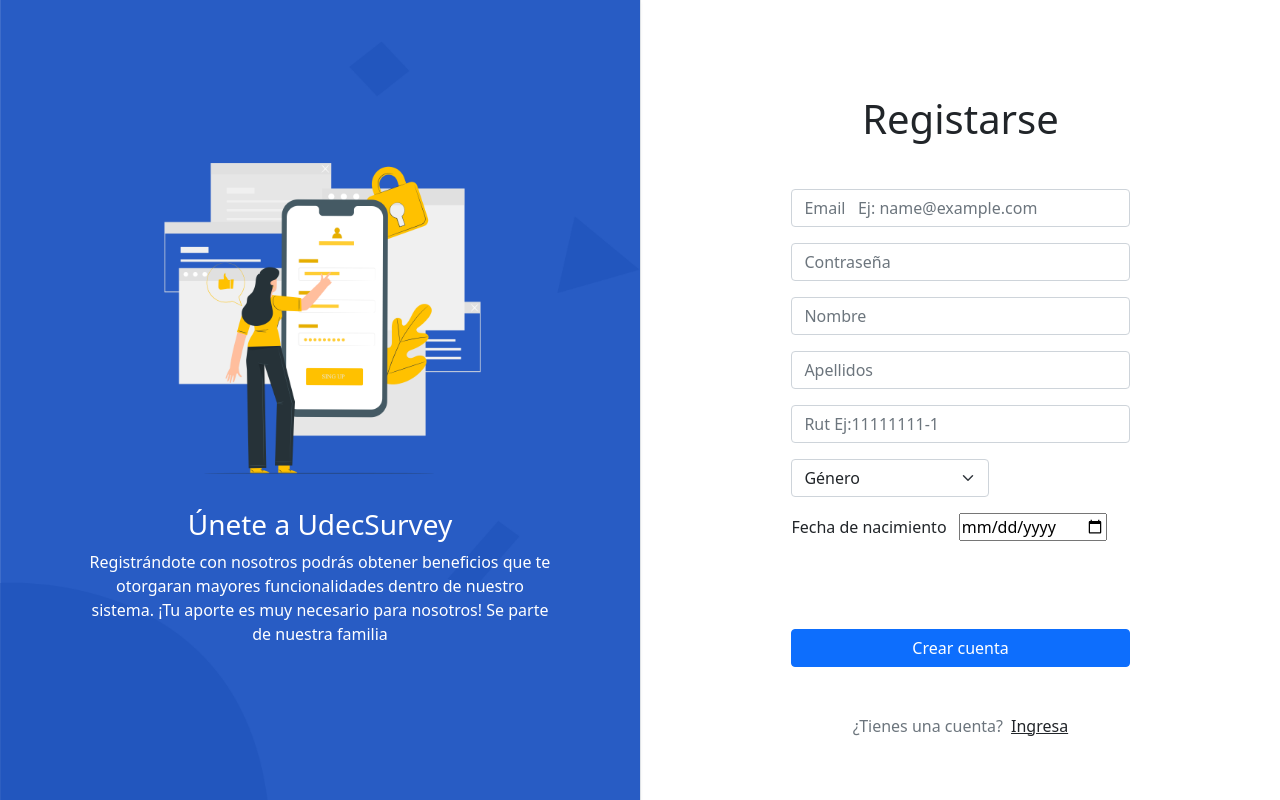
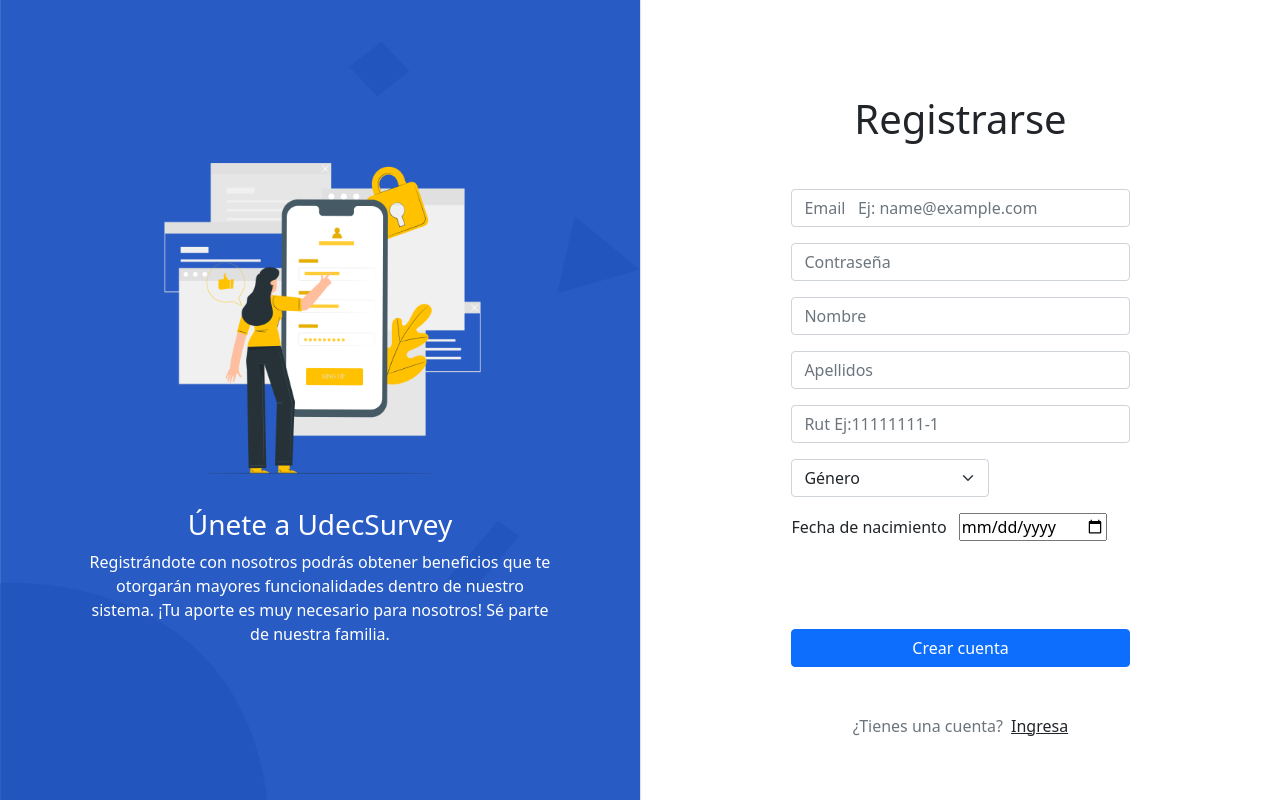
Before and after one commit to hvcq/Proyecto-Semestral-IS2, a Flask app: page /register in a window 1280 px wide. Run offline with Flask 2, Linux system fonts and the light colour scheme; some libraries are stand-ins or nearby versions.

Commit message:
Corrección de ortografía en general jeje

```diff
--- a/application/static/js/recover_password.js
+++ b/application/static/js/recover_password.js
@@ -83,8 +83,8 @@ const step4 = `<div class="text-center">
 const step5 = ` <div class="text-center">
 <img src="static/resources/success.gif">
 </div>
-<h3 class="text-dark ms-2 text-center">Contraseña cambiada con exito</h3>
-<h5 class="text-secondary ms-2 text-center">Tu contraseña ha sido restaurada con exito!</h5>
+<h3 class="text-dark ms-2 text-center">Contraseña cambiada con éxito</h3>
+<h5 class="text-secondary ms-2 text-center">Tu contraseña ha sido restaurada con éxito!</h5>
 <p class="text-secondary">Redireccionando al login...</p>
 <form>
 <h5></h5>
--- a/application/templates/admin/dashboardAdmin.html
+++ b/application/templates/admin/dashboardAdmin.html
@@ -106,7 +106,7 @@
               </button>
               <ul class="dropdown-menu slideInOrder animate" aria-labelledby="dropdownAscDes">
                 <li><a class="dropdown-item" onclick="changeOrder(event)">Ascendente</a></li>
-                <li><a class="dropdown-item" onclick="changeOrder(event)">Descedente</a></li>
+                <li><a class="dropdown-item" onclick="changeOrder(event)">Descendente</a></li>
               </ul>
             </div>
           </div>
--- a/application/templates/admin/survey.html
+++ b/application/templates/admin/survey.html
@@ -200,7 +200,7 @@
             <button class="accordion-button" type="button" data-bs-toggle="collapse"
               data-bs-target="#panelsStayOpen-collapseTwo" aria-expanded="false"
               aria-controls="panelsStayOpen-collapseTwo">
-              <h5 class="text-dark">Ajuste de envio</h5>
+              <h5 class="text-dark">Ajuste de envío</h5>
             </button>
           </h2>
           <div id="panelsStayOpen-collapseTwo" class="accordion-collapse collapse show"
--- a/application/templates/register.html
+++ b/application/templates/register.html
@@ -25,14 +25,14 @@
         <div class="w-75 text-center text-white">
           <h3>Únete a UdecSurvey</h3>
           <p>
-            Registrándote con nosotros podrás obtener beneficios que te otorgaran mayores funcionalidades dentro de nuestro sistema. ¡Tu aporte es muy necesario para nosotros! Se parte de nuestra familia
+            Registrándote con nosotros podrás obtener beneficios que te otorgarán mayores funcionalidades dentro de nuestro sistema. ¡Tu aporte es muy necesario para nosotros! Sé parte de nuestra familia.
           </p>
         </div>
       </div>
 
       <div class="register-box col-6 d-flex flex-column align-items-center justify-content-evenly border-start">
         <div class="d-flex flex-column align-items-center gap-5 mt-5">
-          <h1 class="m-0">Registarse</h1>
+          <h1 class="m-0">Registrarse</h1>
         </div>
         <form class="needs-validation" style="width: 55%" action="/register_user" method="POST" novalidate>
           <div class="mb-3">
```
